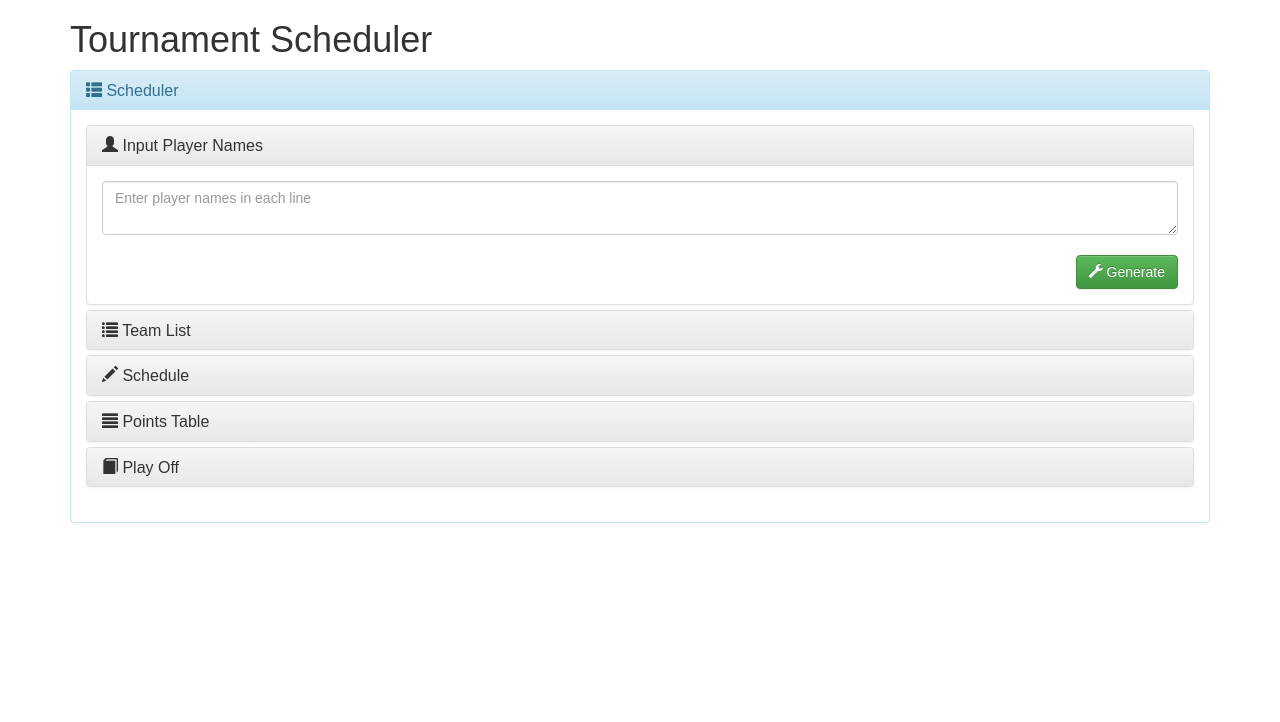
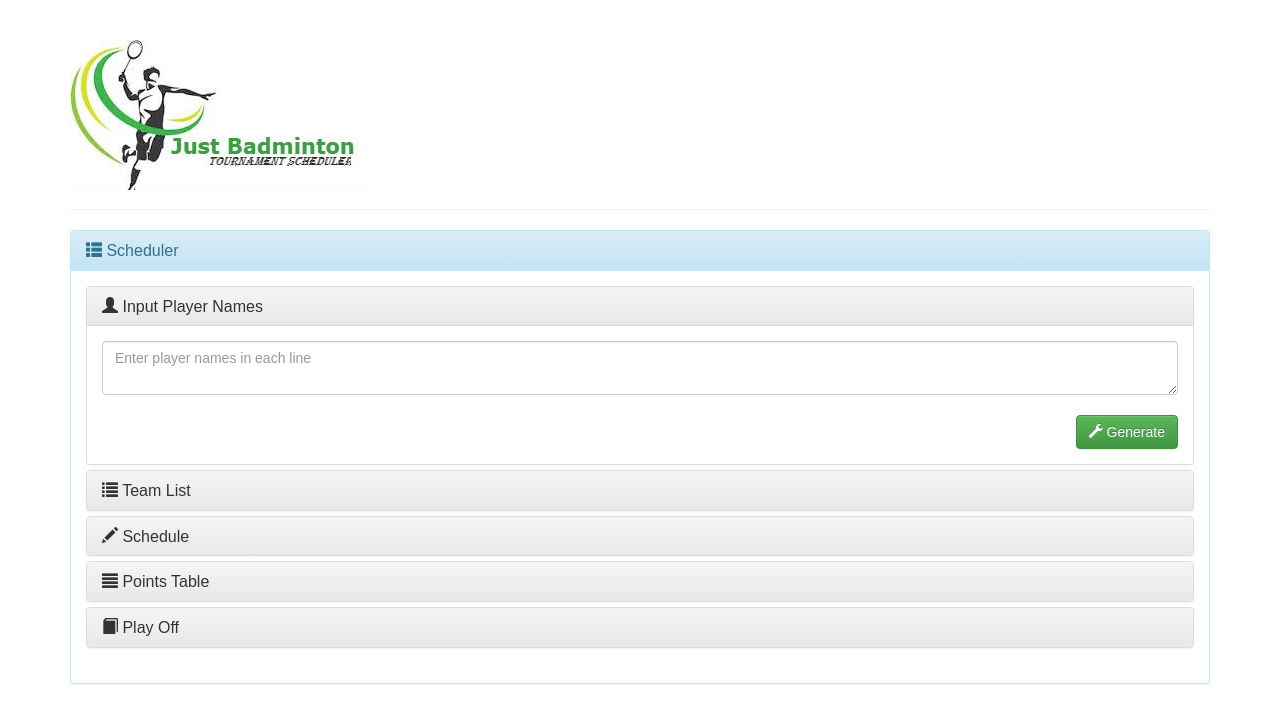
Before and after one commit to rijojoy/jb, a React (Create React App) app: page / in a window 1280 px wide. Shown: the top 722 px of the page. Built offline with nearby package versions, Linux system fonts and the light colour scheme.

Commit message:
Added Logo

```diff
--- a/src/components/Layout/Layout.js
+++ b/src/components/Layout/Layout.js
@@ -1,12 +1,14 @@
 import React from 'react';
-import {Grid, Row, Col } from 'react-bootstrap';
+import {Grid, Image, PageHeader, Row, Col } from 'react-bootstrap';
 
 const Layout = (props) => {
 
 	return (
               <Grid>
 	              <header>
-	               <h1> Tournament Scheduler </h1>
+	              <PageHeader>
+                   <Image src="/jb.jpg" responsive />
+                  </PageHeader>
 	              </header>
 	              <main>
               		{props.children}
```
Also changed, not shown: public/JB.jpg (added).
